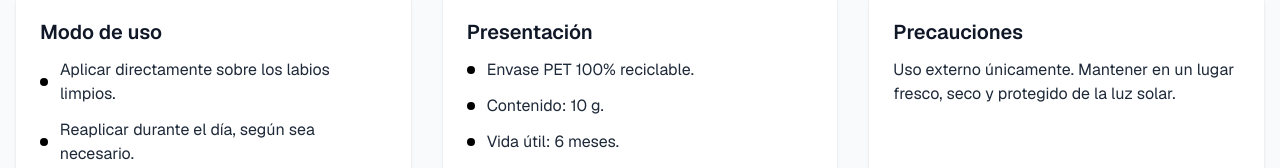
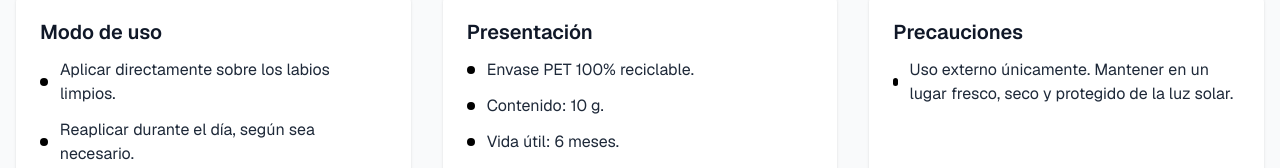
Before and after one commit to alancueva/claurea, a Next.js app: page /pages/products/balsamos in a window 1280 px wide. Shown: the part 614-782 px from the top of the page. Built offline with nearby package versions, Linux system fonts and the light colour scheme.

Commit message:
style(products): añadir viñeta a las instrucciones de uso del producto

```diff
--- a/src/app/pages/products/balsamos/page.tsx
+++ b/src/app/pages/products/balsamos/page.tsx
@@ -105,7 +105,8 @@
               </h3>
               <div className="space-y-3 mb-8">
                 <div className="flex items-center text-gray-800">
-                  <span>Uso externo únicamente. Mantener en un lugar fresco, seco y protegido de la luz solar.</span>
+                  <div className="w-2 h-2 bg-black rounded-full mr-3"></div>
+                  <span>Uso externo únicamente. Mantener en un lugar fresco, seco y protegido de la luz solar.</span>
                 </div>
                 </div>
             </div>
```
